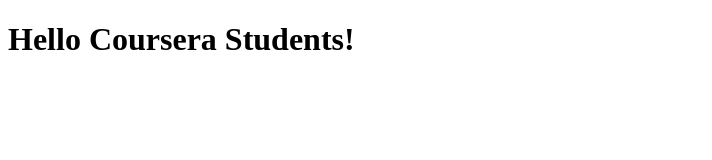
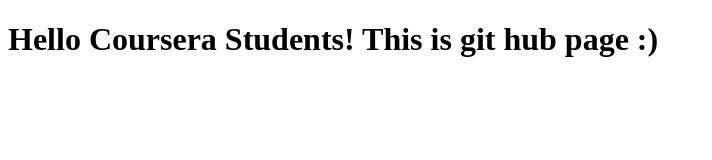
Before and after one commit to antonjekov/coursera-angular, a plain HTML site: page index.html in a window 1280 px wide. Shown: the whole page, without its empty margins (0-712 px from the left). Drawn offline with Linux system fonts and the light colour scheme.

Commit message:
First change

```diff
--- a/index.html
+++ b/index.html
@@ -7,6 +7,6 @@
     <title>Hello Coursera</title>
 </head>
 <body>
-    <h1>Hello Coursera Students!</h1>
+    <h1>Hello Coursera Students! This is git hub page :)</h1>
 </body>
 </html>
```
